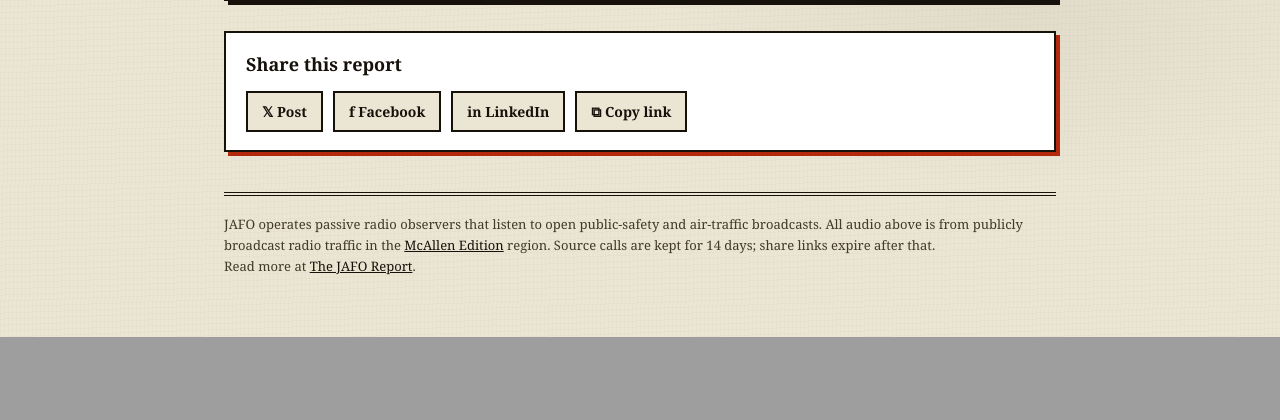
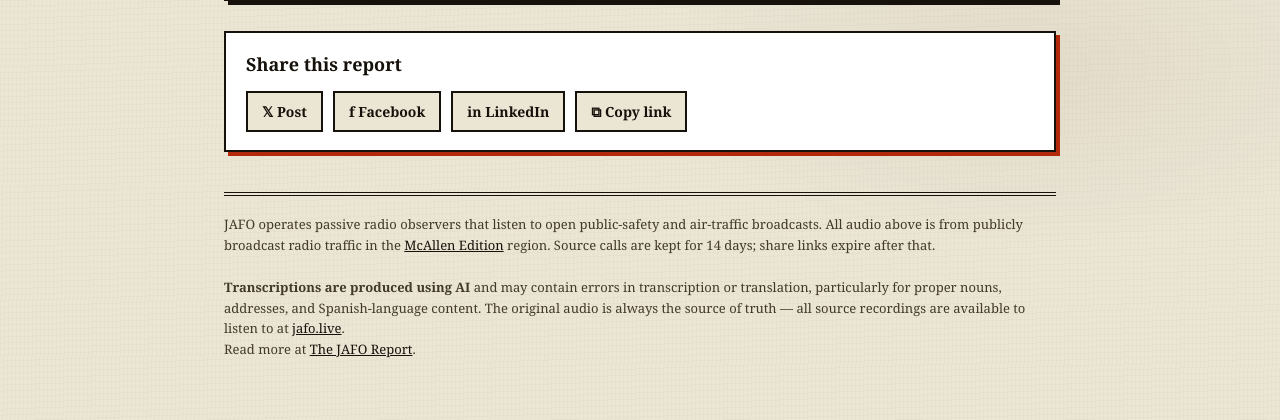
Before and after one commit to Drew-CodeRGV/jafo, a Flask app: template pi/web/templates/share.html in a window 1280 px wide. Shown: the part 761-1181 px from the top of the page. Before the commit the page ends 1098 px from the top, so only its background shows below. Run offline with Flask 3, Linux system fonts and the light colour scheme; the template is opened without the code that fills it, so the values that code supplies are empty; parts of the project's set-up code (start-up, migrations or seed data) failed here and were passed over; grey boxes are pictures that could not be loaded.

Commit message:
share footer: AI-transcription disclaimer + source-audio pointer
Co-Authored-By: Claude Opus 4.7 (1M context) <noreply@anthropic.com>

```diff
--- a/pi/web/templates/share.html
+++ b/pi/web/templates/share.html
@@ -143,6 +143,12 @@
     All audio above is from publicly broadcast radio traffic in the
     <a href="/editions">McAllen Edition</a> region.
     Source calls are kept for 14 days; share links expire after that.
+    <br><br>
+    <strong>Transcriptions are produced using AI</strong> and may contain errors in
+    transcription or translation, particularly for proper nouns, addresses, and
+    Spanish-language content. The original audio is always the source of truth —
+    all source recordings are available to listen to at
+    <a href="https://jafo.live">jafo.live</a>.
     <br>
     Read more at <a href="/dashboard">The JAFO Report</a>.
   </footer>
```
